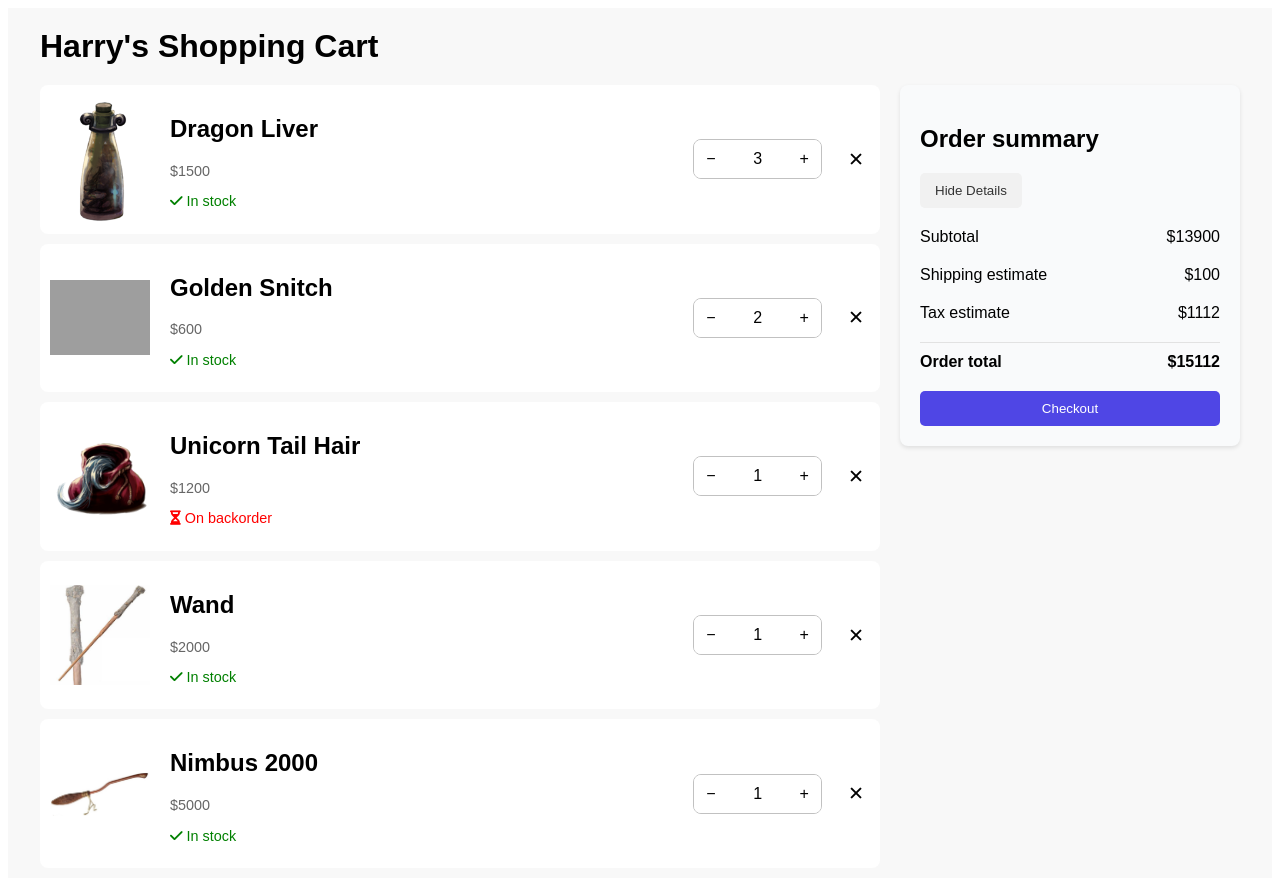
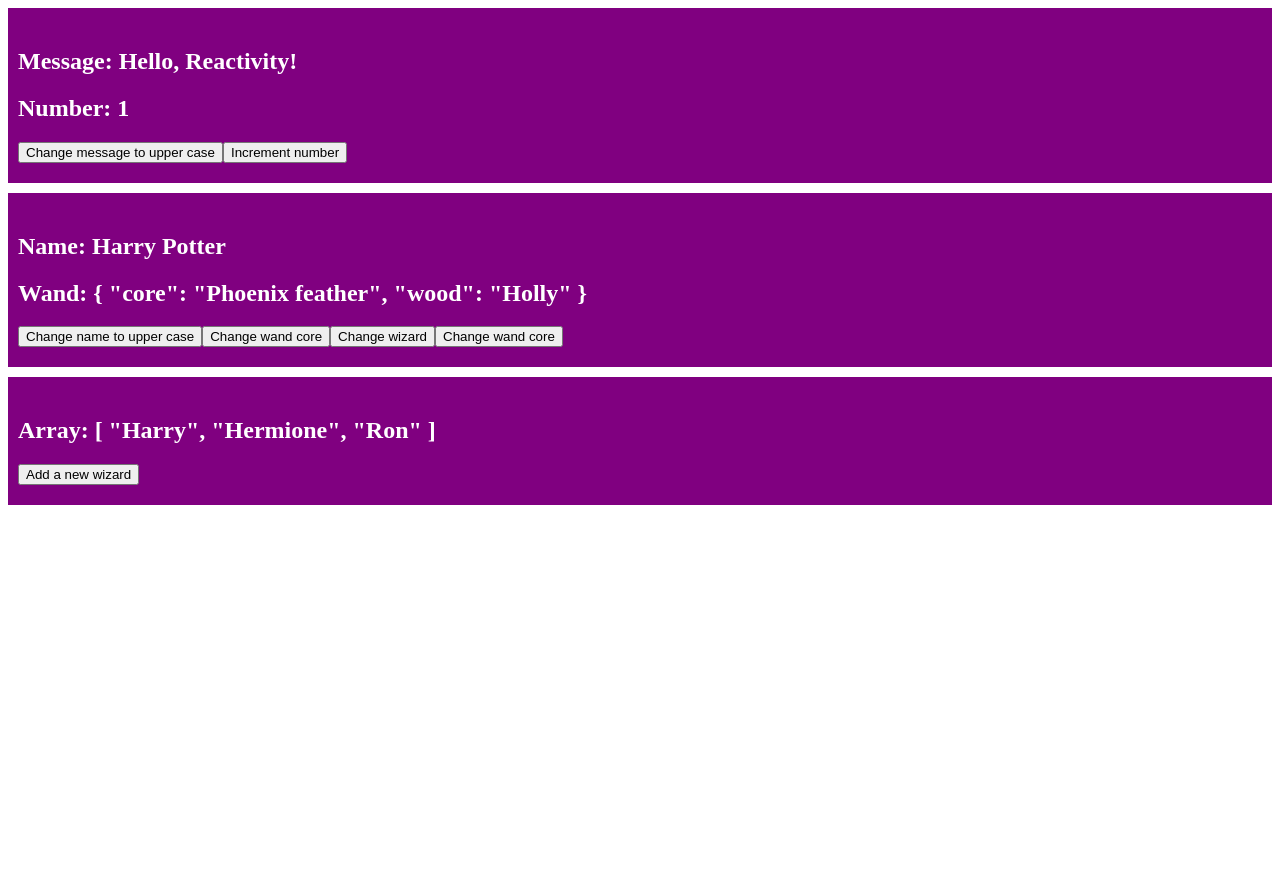
Before and after one commit to phuthanh03012003/hogwarts-shopping-cart, a Vue app: page / in a window 1280 px wide. Shown: the top 880 px of the page. After the commit the page ends 800 px from the top, so only its background shows below. Built offline with nearby package versions, Linux system fonts and the light colour scheme; grey boxes are pictures that could not be loaded.

Commit message:
Reactivity system

```diff
--- a/src/App.vue
+++ b/src/App.vue
@@ -1,365 +1,83 @@
 <template>
-  <div class="shopping-cart">
-    <h1>{{ username }}'s Shopping Cart</h1>
-    <div class="cart-container">
-      <div class="cart-list">
-        <div
-          class="cart-list-item"
-          v-for="item in shoppingCartItems"
-          :key="item.id"
-        >
-          <img
-            :src="item.image"
-            :alt="item.productName"
-            class="product-image"
-          />
-          <div class="item-details-with-actions">
-            <div class="item-details">
-              <h2>{{ item.productName }}</h2>
-              <p class="price">${{ item.price }}</p>
-              <p class="in-stock-status" v-if="item.isInStock">
-                <i class="fa-solid fa-check"></i> In stock
-              </p>
-              <p class="on-backorder-status" v-else>
-                <i class="fa-solid fa-hourglass-half"></i> On backorder
-              </p>
-            </div>
-            <div class="item-actions">
-              <div class="quantity-selector">
-                <button
-                  class="quantity-change-button"
-                  @click="decreaseOne(item.id)"
-                >
-                  −
-                </button>
-                <input
-                  type="text"
-                  class="quantity-input"
-                  v-model.number="item.quantity"
-                  aria-label="quantity"
-                />
-                <button
-                  class="quantity-change-button"
-                  @click="increaseOne(item.id)"
-                >
-                  +
-                </button>
-              </div>
-              <button class="remove-item" @click="removeItem(item.id)">
-                ✕
-              </button>
-            </div>
-          </div>
-        </div>
-      </div>
-      <div class="order-summary">
-        <h2>Order summary</h2>
-        <button
-          class="toggle-details-button"
-          @click="hideDetails = !hideDetails"
-        >
-          {{ hideDetails ? 'Show Details' : 'Hide Details' }}
-        </button>
-        <div :class="{ 'hide-order-details': hideDetails }">
-          <div class="summary-item">
-            <span>Subtotal</span>
-            <span>${{ subtotal }}</span>
-          </div>
-          <div class="summary-item">
-            <span>Shipping estimate</span>
-            <span>${{ shippingEstimate }}</span>
-          </div>
-          <div class="summary-item">
-            <span>Tax estimate</span>
-            <span>${{ taxEstimate }}</span>
-          </div>
-        </div>
-        <div class="summary-total">
-          <strong>Order total</strong>
-          <strong>${{ total }}</strong>
-        </div>
-        <button class="checkout-button">Checkout</button>
-      </div>
-    </div>
+  <div class="card">
+    <h2>Message: {{ message }}</h2>
+    <h2>Number: {{ number }}</h2>
+    <button @click="changeMessageToUpperCase">
+      Change message to upper case
+    </button>
+    <button @click="incrementNumber">Increment number</button>
+  </div>
+
+  <div class="card">
+    <h2>Name: {{ wizard.name }}</h2>
+    <h2>Wand: {{ wizard.wand }}</h2>
+    <button @click="changeNameToUpperCase">Change name to upper case</button>
+    <button @click="changeWandCore">Change wand core</button>
+    <button @click="changeWizard">Change wizard</button>
+
+    <!-- You can also mutate a ref directly in event handlers -->
+    <button @click="wizard.wand.core = 'Unicorn hair'">Change wand core</button>
+  </div>
+
+  <div class="card">
+    <h2>Array: {{ wizards }}</h2>
+    <button @click="wizards.push('Draco')">Add a new wizard</button>
   </div>
 </template>
 
 <script setup>
-import { computed, ref, watch } from 'vue'
+import { ref } from 'vue'
 
-let username = 'Harry'
-let shoppingCartItems = ref([
-  {
-    id: 1,
-    productName: 'Dragon Liver',
-    price: 1500,
-    isInStock: true,
-    quantity: 3,
-    image: 'src/assets/img/DragonLiver.png'
-  },
-  {
-    id: 2,
-    productName: 'Golden Snitch',
-    price: 600,
-    isInStock: true,
-    quantity: 2,
-    image: ' src/assets/img/GoldenSnitch.png'
-  },
-  {
-    id: 3,
-    productName: 'Unicorn Tail Hair',
-    price: 1200,
-    isInStock: false,
-    quantity: 1,
-    image: 'src/assets/img/UnicornTailHair.png'
-  },
-  {
-    id: 4,
-    productName: 'Wand',
-    price: 2000,
-    isInStock: true,
-    quantity: 1,
-    image: 'src/assets/img/Wand.jpg'
-  },
-  {
-    id: 5,
-    productName: 'Nimbus 2000',
-    price: 5000,
-    isInStock: true,
-    quantity: 1,
-    image: 'src/assets/img/Nimbus2000.jpg'
-  }
-])
+let message = ref('Hello, Reactivity!')
+let number = ref(1)
 
-let hideDetails = ref(false)
-
-function decreaseOne(id) {
-  shoppingCartItems.value.some((item) => {
-    if (item.id == id && item.quantity != 0) {
-      item.quantity = item.quantity - 1
-    }
-  })
+function changeMessageToUpperCase() {
+  message.value = message.value.toUpperCase()
+  console.log(message.value)
+}
+function incrementNumber() {
+  number.value += 1
+  console.log(number.value)
 }
 
-function increaseOne(id) {
-  shoppingCartItems.value.some((item) => {
-    if (item.id == id) {
-      item.quantity = item.quantity + 1
+let wizard = ref({
+  id: 1001,
+  name: 'Harry Potter',
+  house: 'Gryffindor',
+  age: 17, // Age during the final battle of Hogwarts
+  wand: {
+    core: 'Phoenix feather',
+    wood: 'Holly'
+  }
+})
+
+function changeNameToUpperCase() {
+  wizard.value.name = wizard.value.name.toUpperCase()
+}
+function changeWandCore() {
+  wizard.value.wand.core = 'Unicorn hair'
+}
+function changeWizard() {
+  wizard.value = {
+    id: 1002,
+    name: 'Hermione Granger',
+    house: 'Gryffindor',
+    age: 17,
+    wand: {
+      core: 'Dragon heartstring',
+      wood: 'Vine'
     }
-  })
+  }
 }
 
-function removeItem(id) {
-  // Step 1: find the index of the item to be deleted
-  let index = shoppingCartItems.value.findIndex((item) => {
-    return item.id == id
-  })
-  // Step 2: delete this item from the list
-  shoppingCartItems.value.splice(index, 1)
-}
-let subtotal = computed(() =>
-  shoppingCartItems.value.reduce(
-    (acc, item) => acc + item.price * item.quantity,
-    0
-  )
-)
-
-let shippingEstimate = computed(() => (subtotal.value > 10000 ? 100 : 50))
-
-let taxEstimate = computed(() => subtotal.value * 0.08)
-
-let total = computed(
-  () => subtotal.value + shippingEstimate.value + taxEstimate.value
-)
-
-// Automatically save to localStorage whenever any part of shoppingCartItems changes
-watch(
-  shoppingCartItems,
-  () => {
-    localStorage.setItem(
-      'hogwartsShoppingCart',
-      JSON.stringify(shoppingCartItems.value)
-    )
-  },
-  { deep: true }
-)
+let wizards = ref(['Harry', 'Hermione', 'Ron'])
 </script>
 
 <style scoped>
-/* Styles for the shopping cart */
-.shopping-cart {
-  font-family: 'Arial', sans-serif;
-  background-color: #f8f8f8;
-  margin: 0;
-  padding: 0;
-}
-
-/* Styles for the cart title */
-h1 {
-  padding: 20px;
-  max-width: 1200px;
-  margin: auto;
-}
-
-/* Styles for the cart list and order summary */
-.cart-container {
-  display: flex;
-  align-items: flex-start;
-  max-width: 1200px;
-  margin: auto;
-}
-
-.cart-list {
-  flex-grow: 2;
-  margin-right: 20px;
-}
-
-.order-summary {
-  flex-basis: 300px;
-  background-color: #f9fafb;
-  padding: 20px;
-  border-radius: 8px;
-  box-shadow: 0 2px 4px rgba(0, 0, 0, 0.1);
-}
-
-/* Styles for the cart list item */
-.cart-list-item {
-  display: flex;
-  align-items: center;
-  background-color: #fff;
-  margin-bottom: 10px;
-  border-radius: 8px;
-  padding: 10px;
-}
-
-.product-image {
-  width: 100px;
-  margin-right: 10px;
-}
-
-.item-details-with-actions {
-  display: flex;
-  flex-grow: 1;
-  margin-left: 10px;
-}
-
-.item-details {
-  flex-grow: 1;
-}
-
-.item-actions {
-  display: flex;
-  align-items: center;
-}
-
-.price {
-  font-size: 0.9em;
-  color: #666;
-}
-
-.in-stock-status {
-  font-size: 0.9em;
-  color: green;
-}
-
-.on-backorder-status {
-  font-size: 0.9em;
-  color: red;
-}
-
-.quantity-selector {
-  display: flex;
-  border: 1px solid #c1c1c1;
-  border-radius: 8px;
-  overflow: hidden;
-  /* Ensures the children do not break the rounded corners */
-}
-
-.quantity-change-button {
-  background-color: #ffffff;
-  border: none;
-  padding: 10px 12px;
-  cursor: pointer;
-  font-size: 1rem;
-  transition: all 0.2s;
-}
-
-.quantity-input {
-  border: none;
-  text-align: center;
-  width: 40px;
-  padding: 10px;
-  font-size: 1rem;
-  transition: all 0.2s;
-}
-
-.quantity-input:focus {
-  outline: none;
-}
-
-.remove-item {
-  background: none;
-  border: none;
-  border-radius: 50%;
-  cursor: pointer;
-  font-size: 1.2em;
-  margin-left: 20px;
-}
-
-.quantity-change-button:hover,
-.quantity-change-button:focus,
-.quantity-input:focus,
-.remove-item:hover,
-.remove-item:focus {
-  background-color: #f2f2f2;
-}
-
-/* Styles for the order summary */
-.toggle-details-button {
-  background-color: #f1f1f1;
-  color: #333;
-  padding: 10px 15px;
-  border: none;
-  border-radius: 5px;
-  cursor: pointer;
+.card {
+  background-color: purple;
+  color: white;
+  padding: 20px 10px;
   margin-bottom: 10px;
 }
-
-.hide-order-details {
-  display: none;
-  /* Hide details by default */
-}
-
-.summary-item {
-  display: flex;
-  justify-content: space-between;
-  padding: 10px 0;
-}
-
-.summary-total {
-  display: flex;
-  justify-content: space-between;
-  font-weight: bold;
-  padding: 10px 0;
-  border-top: 1px solid #e2e2e2;
-  margin-top: 10px;
-}
-
-.checkout-button {
-  background-color: #4f46e5;
-  color: #fff;
-  border: none;
-  padding: 10px 20px;
-  border-radius: 5px;
-  width: 100%;
-  cursor: pointer;
-  margin-top: 10px;
-  transition: all 0.2s;
-  /* smooth transition in and out */
-}
-
-.checkout-button:hover {
-  background-color: #4138d9;
-  box-shadow: 0 4px 8px rgba(0, 0, 0, 0.2);
-}
 </style>
```
